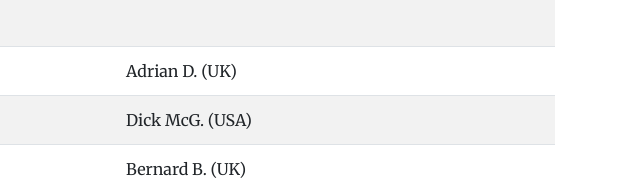
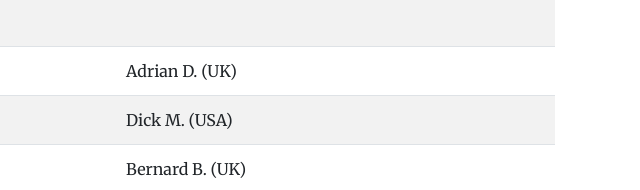
Before and after one commit to tintinnabulate/costabrava-webapp, a plain HTML site: page index.html in a window 1280 px wide. Shown: the part 3271-3461 px from the top of the page, 640-1280 px from the left. Drawn offline with nearby package versions, Linux system fonts and the light colour scheme.

Commit message:
Update index.html

```diff
--- a/index.html
+++ b/index.html
@@ -264,7 +264,7 @@
               <tr>
                 <th scope="row">16.00</th>
                 <td>10<sup>th</sup> Step Workshop - Catalunya Room</td>
-                <td>Dick McG. (USA)</td>
+                <td>Dick M. (USA)</td>
               </tr>
               <tr>
                   <th scope="row">21:00</th>
```
